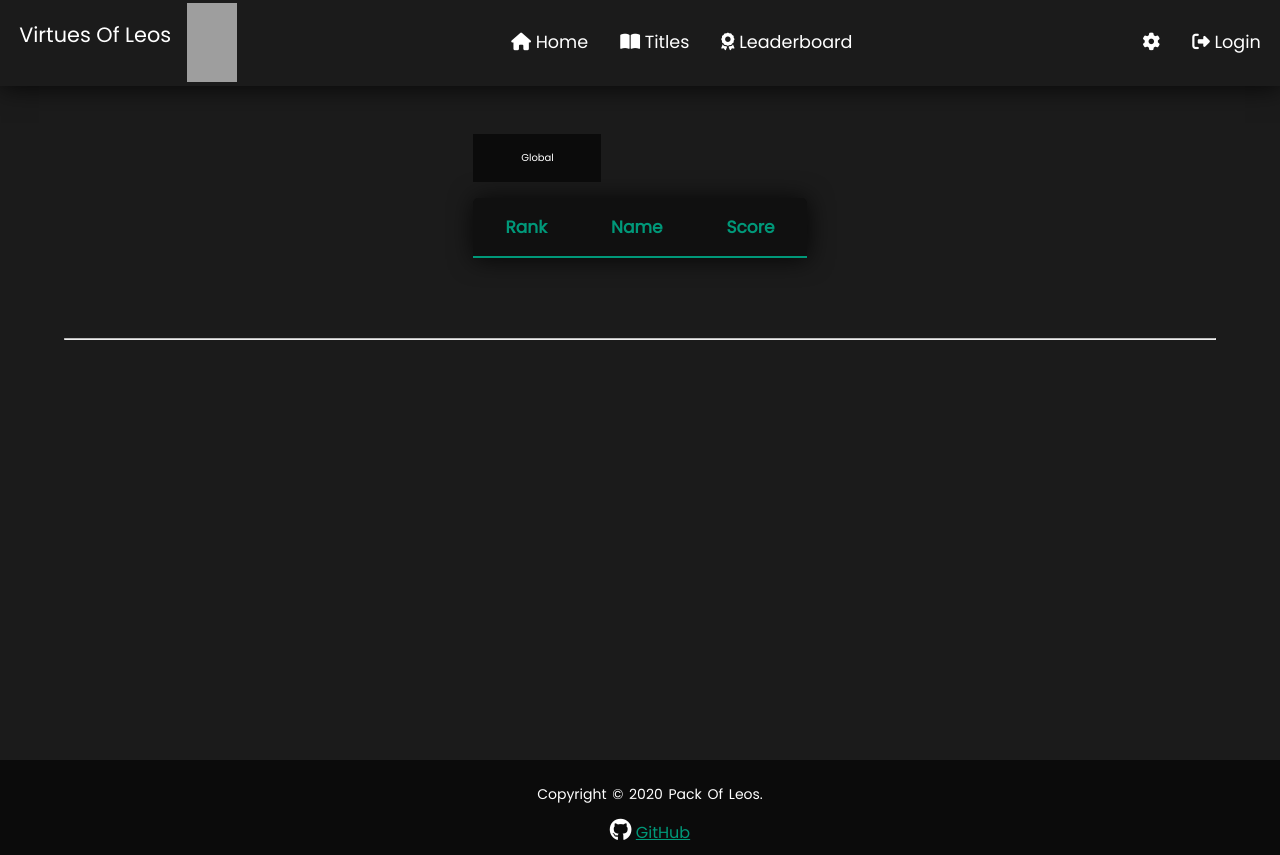
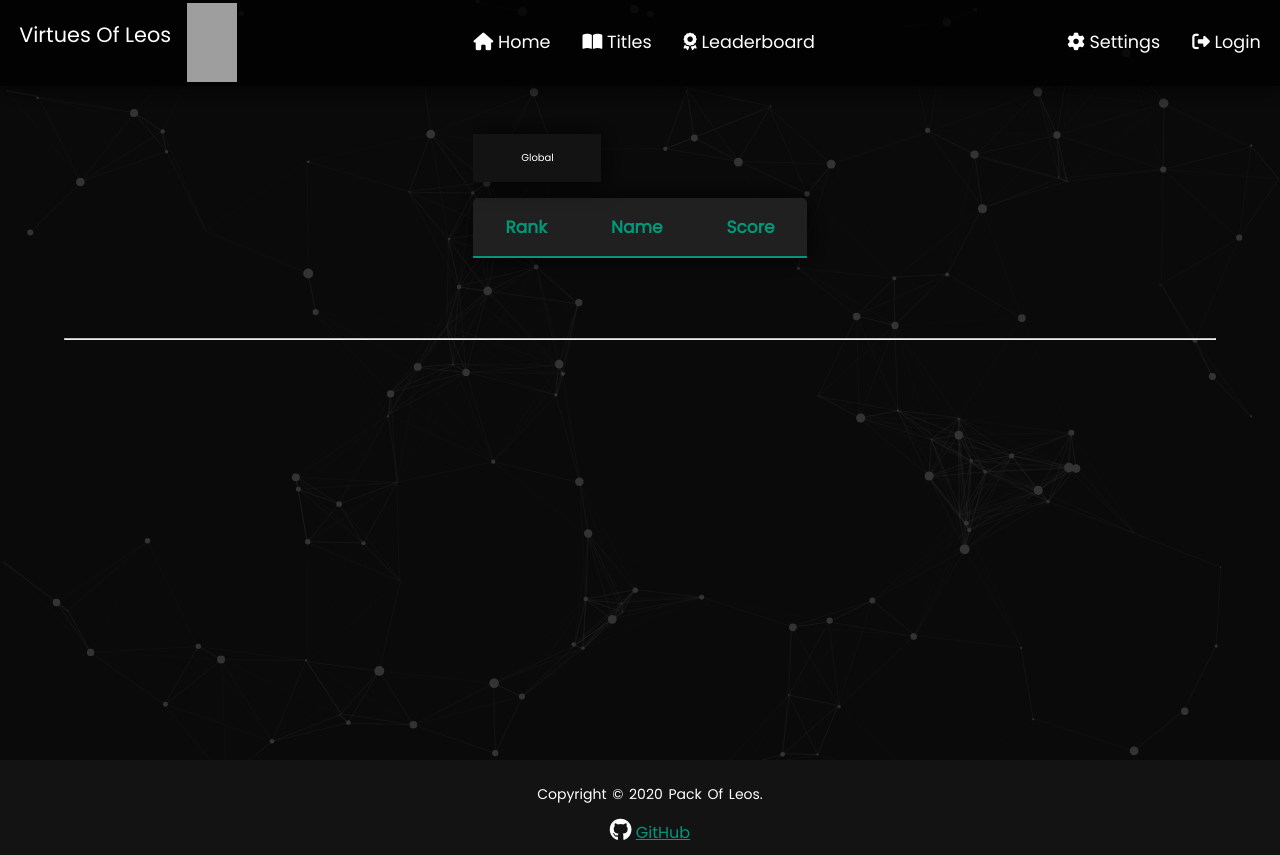
Before and after one commit to packofleos/virtues-of-leos, a Django app: template virtues/templates/virtues/results.html in a window 1280 px wide. Run offline with Django 3.2, Linux system fonts and the light colour scheme; the template is opened without the code that fills it, so the values that code supplies are empty; some libraries are stand-ins or nearby versions; grey boxes are pictures that could not be loaded.

Commit message:
Added particles.js and styled messages

```diff
--- a/virtues/static/virtues/base.css
+++ b/virtues/static/virtues/base.css
@@ -1,7 +1,8 @@
 @import url('https://fonts.googleapis.com/css2?family=Poppins&display=swap');
 
 html, body {
-    margin: 0%;
+    margin: 0;
+    padding: 0;
     box-sizing: border-box;
     overflow-x: hidden;
     background: var(--primary);
@@ -22,10 +23,10 @@ main {
     --text-color: #ffffff;
     --button: #ccc;
     --button-hover: 255,255,255;
-    --primary: #1B1B1B;
+    --primary: rgba(0, 0, 0, 0.8);
     --primary-light: #2C2C2C;
-    --table-light: #101010;
-    --table-dark:#0B0B0B;
+    --table-light: #202020;
+    --table-dark:#131313;
     --table-underline: #dddddd;
     --highlight: #104f55;
     --highlight-dark: #009879;
@@ -49,9 +50,37 @@ p {
     font-size: 0.8rem;
 }
 
+
 hr.solid {
     border-top: .1rem solid var(--border);
     margin: 5rem 2rem;
+}
+
+/* ~~ Particles.JS */
+#particles-js canvas {
+    display: block;
+    vertical-align: bottom;
+    -webkit-transform: scale(1);
+    -ms-transform: scale(1);
+    transform: scale(1);
+    opacity: 1;
+    -webkit-transition: opacity .8s ease, -webkit-transform 1.4s ease;
+    transition: opacity .8s ease, transform 1.4s ease
+}
+
+#particles-js {
+    width: 100%;
+    height: 100%;
+    position: fixed;
+    z-index: -10;
+    top: 0;
+    left: 0;
+}
+
+canvas {
+    display:block;
+    position: fixed;
+    z-index: -10;
 }
 
 /* ~~ Global classes ~~ */
@@ -151,7 +180,6 @@ nav ul {
     display: block;
 }
 
-
 /* cool link */
 .cool-link::after {
     content: '';
@@ -174,6 +202,97 @@ nav ul {
     height: 2px;
 }
 
+/* ~~ Messages ~~ */
+.message-container {
+    margin: none;
+    padding: none;
+    overflow: hidden;
+    -moz-animation-name: dropHeader;
+    -moz-animation-iteration-count: once;
+    -moz-animation-timing-function: ease-in;
+    -moz-animation-duration: .6s;
+
+    -webkit-animation-name: dropHeader;
+    -webkit-animation-iteration-count: once;
+    -webkit-animation-timing-function: ease-in;
+    -webkit-animation-duration: .6s;
+    box-shadow: var(--shadow);
+}
+
+@-moz-keyframes dropHeader {
+    0% {
+        height: 0px;
+    }
+    100% {
+        height: 50px;
+    }
+}
+
+@-webkit-keyframes dropHeader {
+    0% {
+        height: 0px;
+    }
+    100% {
+        height: 50px;
+    }
+}
+
+.messages{
+    margin: 0rem;
+    padding: 0rem;
+    list-style-type: none;
+    text-decoration-style: bold;
+    font-weight: bolder;
+    text-align: center;
+}
+
+.messages .success{
+    background: linear-gradient(90deg, rgba(0,36,3,1) 0%, rgba(9,121,24,1) 25%, rgba(0,255,8,1) 50%, rgba(0,36,3,1) 35%, rgba(9,121,24,1) 100%);
+    background-size: 200%;
+    animation: bganimation 15s infinite;
+    width: 100%;
+    height: 1rem;
+    padding: .5rem 0rem;
+}
+
+.messages .info{
+    background: linear-gradient(90deg, rgba(0,0,0,1) 0%, rgba(9,9,121,1) 25%, rgba(0,212,255,1) 50%, rgba(9,9,121,1) 75%, rgba(0,0,0,1) 100%);
+    background-size: 200%;
+    animation: bganimation 15s infinite;
+    width: 100%;
+    height: 1rem;
+    padding: .5rem 0rem;
+}
+
+.messages .warning{
+    background: linear-gradient(90deg, rgba(0,0,0,1) 0%, rgba(82,9,121,1) 25%, rgba(210,0,255,1) 50%, rgba(82,9,121,1) 75%, rgba(0,0,0,1) 100%);
+    background-size: 200%;
+    animation: bganimation 15s infinite;
+    width: 100%;
+    height: 1rem;
+    padding: .5rem 0rem;
+}
+
+.messages .error{
+    background: linear-gradient(90deg, rgba(0,0,0,1) 0%, rgba(98,0,0,1) 25%, rgba(255,77,77,1) 50%, rgba(98,0,0,1) 75%,  rgba(0,0,0,1)100%);
+    background-size: 200%;
+    animation: bganimation 15s infinite;
+    width: 100%;
+    height: 1rem;
+    padding: .5rem 0rem;
+}
+
+@keyframes bganimation {
+    0%{
+        background-position: 0% 50%;
+    }
+    50%{
+        background-position: 100% 50%;
+    }
+    100%{
+        background-position: 0% 50%;
+    }
+}
 
 /* ~~ footer ~~ */
 
@@ -211,7 +330,6 @@ footer {
     color: var(--text-color);
 }
 
-
 /* ~~ Viewport less than or equal to 750px ~~ */
 @media only screen and (max-width: 750px) {
     .nav .nav-menu, .nav .nav-items {
--- /dev/null
+++ b/virtues/static/virtues/js/particles_config.js
@@ -0,0 +1,106 @@
+// ParticlesJS Config.
+particlesJS("particles-js", {
+    "particles": {
+      "number": {
+        "value": 100,
+        "density": {
+          "enable": true,
+          "value_area": 700
+        }
+      },
+      "color": {
+        "value": "#ffffff"
+      },
+      "shape": {
+        "type": "circle",
+        "stroke": {
+          "width": 0,
+          "color": "#000000"
+        },
+        "polygon": {
+          "nb_sides": 5
+        },
+      },
+      "opacity": {
+        "value": 8,
+        "random": false,
+        "anim": {
+          "enable": false,
+          "speed": 1,
+          "opacity_min": 0.1,
+          "sync": false
+        }
+      },
+      "size": {
+        "value": 5,
+        "random": true,
+        "anim": {
+          "enable": false,
+          "speed": 40,
+          "size_min": 0.1,
+          "sync": false
+        }
+      },
+      "line_linked": {
+        "enable": true,
+        "distance": 150,
+        "color": "#ffffff",
+        "opacity": 0.4,
+        "width": 1
+      },
+      "move": {
+        "enable": true,
+        "speed": 6,
+        "direction": "none",
+        "random": false,
+        "straight": false,
+        "out_mode": "out",
+        "bounce": false,
+        "attract": {
+          "enable": false,
+          "rotateX": 600,
+          "rotateY": 1200
+        }
+      }
+    },
+    "interactivity": {
+      "detect_on": "canvas",
+      "events": {
+        "onhover": {
+          "enable": false,
+          "mode": "grab"
+        },
+        "onclick": {
+          "enable": true,
+          "mode": "push"
+        },
+        "resize": true
+      },
+      "modes": {
+        "grab": {
+          "distance": 140,
+          "line_linked": {
+            "opacity": 1
+          }
+        },
+        "bubble": {
+          "distance": 400,
+          "size": 40,
+          "duration": 2,
+          "opacity": 8,
+          "speed": 3
+        },
+        "repulse": {
+          "distance": 200,
+          "duration": 0.4
+        },
+        "push": {
+          "particles_nb": 4
+        },
+        "remove": {
+          "particles_nb": 2
+        }
+      }
+    },
+    "retina_detect": true
+  });
--- a/virtues/static/virtues/style.css
+++ b/virtues/static/virtues/style.css
@@ -23,7 +23,6 @@
     border-image: var(--border-gradient);
     border-image-slice: 30;
 }
-
 
 .task-container .task-above {
     display: flex;
@@ -65,7 +64,7 @@
     padding: 0;
 }
 /* Submit */
-.submit {
+.submit-btn {
     text-align: center;
 }
 
@@ -184,6 +183,7 @@ button:hover:after {
     border-collapse: collapse;
     border-radius: 5px 5px 0 0;
     overflow: hidden;
+
     box-shadow: var(--shadow);
     background: var(--table-light);
     margin:none;
@@ -207,6 +207,7 @@ button:hover:after {
     margin: 1rem 0rem;
     background: var(--table-dark);
     font-size: 10px;
+    box-shadow: var(--shadow);
 }
 .content-table th,
 .content-table td {
--- a/virtues/templates/virtues/base.html
+++ b/virtues/templates/virtues/base.html
@@ -41,28 +41,30 @@
                     <div>
                         <ul class="nav-items nav-down">
                             <li class="nav-link">
-                                <a href="{% url 'users:user_settings' %}"><i class="fas fa-cog"></i></a>
+                                <i class="fas fa-cog"></i>
+                                <a href="{% url 'users:user_settings' %}" class="cool-link"> Settings</a>
                             </li>
                             <li class="nav-link">
                                 <i class="fas fa-sign-out-alt"></i>
                                 {% if user.is_authenticated %}
-                                <a href="{% url 'account_logout' %}">Logout</a>
+                                <a href="{% url 'account_logout' %}" class="cool-link">Logout</a>
                                 {% else %}
-                                <a href="{% url 'account_login' %}">Login</a>
+                                <a href="{% url 'account_login' %}" class="cool-link">Login</a>
                                 {% endif %}
                         </ul>
                     </div>
                 </div>
             </nav>
+            <div id="particles-js"></div>
+            {% if messages %}
             <div class='message-container'>
-            {% if messages %}
                 <ul class="messages">
                     {% for message in messages %}
                     <li{% if message.tags %} class="{{ message.tags }}"{% endif %}>{{ message }}</li>
                     {% endfor %}
                 </ul>
+            </div>
             {% endif %}
-            </div>
             <div class="content">
                 {% block content %}{% endblock %}
             </div>
@@ -75,10 +77,12 @@
                 <a href="https://github.com/packofleos/virtues-of-leos">GitHub</a>
             </div>
         </footer>
-
         <!-- Jquery File -->
         <script src="https://ajax.googleapis.com/ajax/libs/jquery/3.6.0/jquery.min.js"></script>
         <!-- Custom Javascript file -->
         <script src="{% static 'virtues/js/nav.js' %}"></script>
+        <!-- particles.js -->
+        <script src="https://cdn.jsdelivr.net/npm/particles.js@2.0.0/particles.min.js"></script>
+        <script src="{% static 'virtues/js/particles_config.js' %}"></script>
     </body>
 </html>
--- a/virtues/templates/virtues/index.html
+++ b/virtues/templates/virtues/index.html
@@ -33,7 +33,7 @@
             </div>
             {% endfor %}
         </div>
-            <div class="submit">
+            <div class="submit-btn">
                 <button type="submit">Submit</button>
             </div>
         </form>
```
